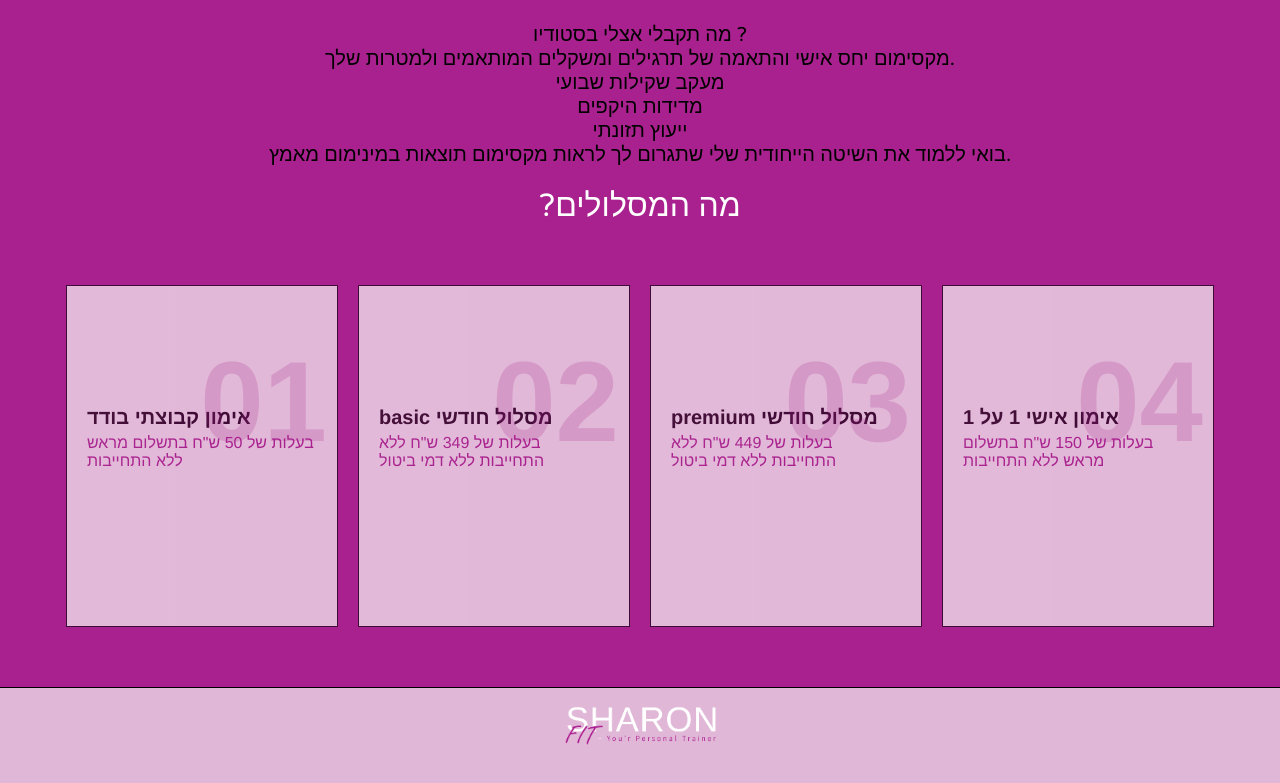
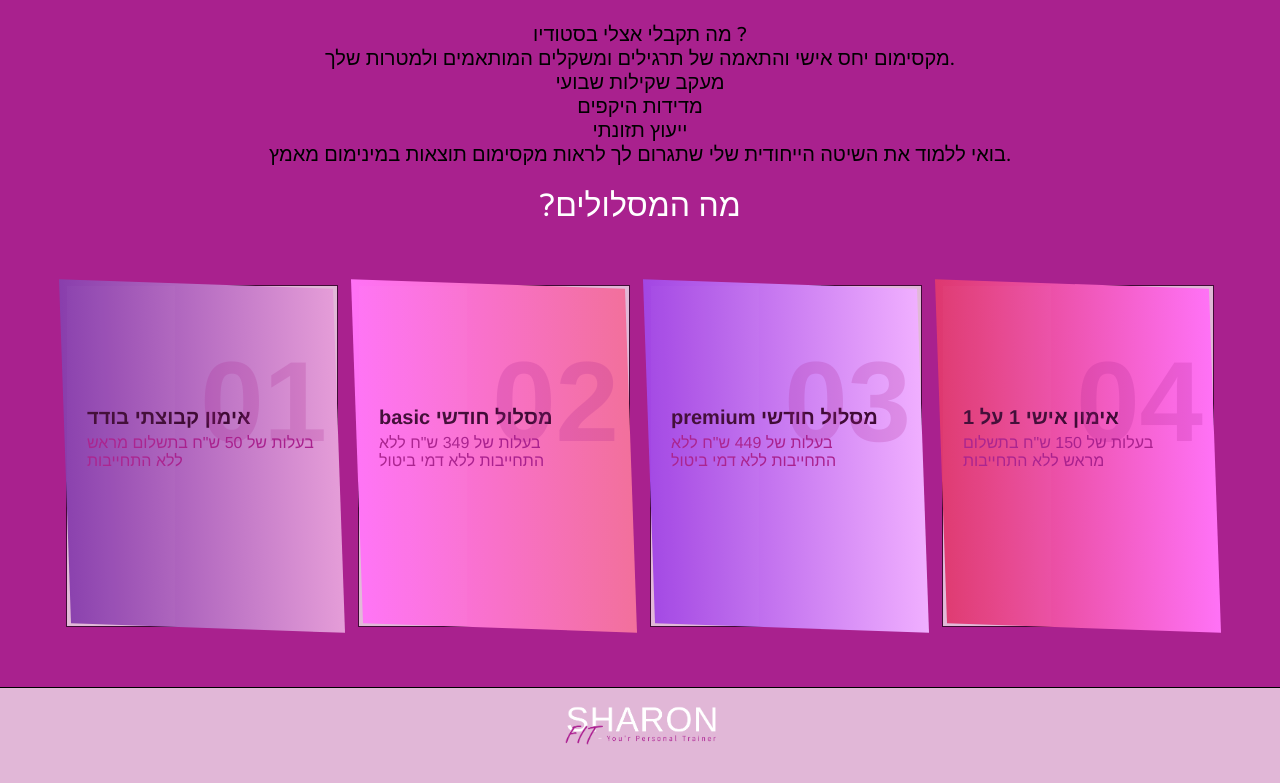
Before and after one commit to farucis/Sharon-Ft, a React (Create React App) app: page / in a window 1280 px wide. Shown: the part 3824-4607 px from the top of the page. Built offline with nearby package versions, Linux system fonts and the light colour scheme.

Commit message:
update UI

```diff
--- a/src/index.css
+++ b/src/index.css
@@ -103,3 +103,13 @@ code {
     transform: scale(1);
   }
 }
+
+@keyframes slide-in-left{
+    from{
+        transform: translate3d(-100%, 0, 0);
+        visibility: visible;
+    }
+    to{
+        transform: translate3d(0, 0, 0);
+    }
+}
--- a/src/screens/ContactUs/components/Functions.js
+++ b/src/screens/ContactUs/components/Functions.js
@@ -25,7 +25,13 @@ export const sendEmail = (e) => {
 export const fadeInEmailCard = () => {
   const height =
     $(".contactUs-icons-container").offset().top -
-    $(".contactUs-icons-container").height();
+    $(".contact-input-container").height();
+
+    console.log($(".contactUs-icons-container").offset().top);
+    console.log($(".contactUs-icons-container").height());
+    console.log($(".contact-input-container").offset().top);
+    console.log($(".contact-input-container").height());
+    console.log($(window).scrollTop());
 
   for (let i = 0; i < 3; i++)
     addAnimationToClass(".contact-input", "bounceInUp", 0.6, height, 1);
--- a/src/screens/TrainingPackages/components/TrainLevales/TrainLevales.css
+++ b/src/screens/TrainingPackages/components/TrainLevales/TrainLevales.css
@@ -1,3 +1,8 @@
+.tilesWrap li button {
+  all: unset;
+  cursor: pointer;
+}
+
 .tilesWrap {
   padding: 0;
   margin: 50px auto;
@@ -18,6 +23,7 @@
   background: var(--light-pink);
   border: 1px solid var(--dark-pink-border);
   text-align: left;
+  z-index: 0;
 }
 .tilesWrap li h2 {
   font-size: 114px;
@@ -43,7 +49,7 @@
 .tilesWrap li button {
   background: transparent;
   border: 1px solid var(--dark-pink-border);
-  padding: 10px 20px;
+  padding: 10px 30px;
   color: var(--dark-pink-border);
   border-radius: 3px;
   position: relative;
@@ -52,13 +58,15 @@
   opacity: 0;
   cursor: pointer;
   overflow: hidden;
+  font-size: 18px;
+  z-index: 2;
 }
 .tilesWrap li button:before {
   content: "";
   position: absolute;
   height: 100%;
   width: 120%;
-  background: #b7b7b7;
+  background: var(--light-pink);
   top: 0;
   opacity: 0;
   left: -140px;
@@ -72,7 +80,11 @@
 }
 .tilesWrap li button:hover {
   color: #262a2b;
+  border: 1px solid var(--dark-pink-button);
+  outline: 3px solid var(--dark-pink-button);
+  border-radius: 0px;
 }
+
 .tilesWrap li button:hover:before {
   left: 0;
   opacity: 1;
@@ -89,8 +101,8 @@
   left: -2px;
   right: -2px;
   bottom: -2px;
+  background: var(--light-pink);
   z-index: -1;
-  background: #fff;
   transform: skew(2deg, 2deg);
 }
 .tilesWrap li:after {
@@ -103,24 +115,20 @@
   background: rgba(255, 255, 255, 0.02);
 }
 .tilesWrap li:nth-child(1):before {
-  background: #c9ffbf;
-  background: -webkit-linear-gradient(to right, #ffafbd, #c9ffbf);
-  background: linear-gradient(to right, #ffafbd, #c9ffbf);
+  background: -webkit-linear-gradient(to right, #893eac, #e59dd8);
+  background: linear-gradient(to right, #893eac, #e59dd8);
 }
 .tilesWrap li:nth-child(2):before {
-  background: #f2709c;
-  background: -webkit-linear-gradient(to right, #ff9472, #f2709c);
-  background: linear-gradient(to right, #ff9472, #f2709c);
+  background: -webkit-linear-gradient(to right, #ff72f6, #f2709c);
+  background: linear-gradient(to right, #ff72f6, #f2709c);
 }
 .tilesWrap li:nth-child(3):before {
-  background: #c21500;
-  background: -webkit-linear-gradient(to right, #ffc500, #c21500);
-  background: linear-gradient(to right, #ffc500, #c21500);
+  background: -webkit-linear-gradient(to right, #b02edc, #f0afff);
+  background: linear-gradient(to right, #a246e3, #f0afff);
 }
 .tilesWrap li:nth-child(4):before {
-  background: #fc354c;
-  background: -webkit-linear-gradient(to right, #0abfbc, #fc354c);
-  background: linear-gradient(to right, #0abfbc, #fc354c);
+  background: -webkit-linear-gradient(to right, #de386f, #ff72f6);
+  background: linear-gradient(to right, #de386f, #ff72f6);
 }
 
 @media screen and (max-width: 1110px) {
--- a/src/screens/TrainingPackages/components/TrainLevales/TrainLevales.js
+++ b/src/screens/TrainingPackages/components/TrainLevales/TrainLevales.js
@@ -4,32 +4,41 @@ import "./TrainLevales.css";
 const TrainLevales = () => {
   return (
     <ul className="tilesWrap">
-      <li>
-        <h2>01</h2>
-        <h3>אימון קבוצתי בודד</h3>
-        <p>בעלות של 50 ש"ח בתשלום מראש ללא התחייבות</p>
-        <button>קרא עוד</button>
-      </li>
-      <li>
-        <h2>02</h2>
-        <h3>basic מסלול חודשי</h3>
-        <p>בעלות של 349 ש"ח ללא התחייבות ללא דמי ביטול</p>
-        <button>קרא עוד</button>
-      </li>
-      <li>
-        <h2>03</h2>
-        <h3>premium מסלול חודשי </h3>
-        <p>בעלות של 449 ש"ח ללא התחייבות ללא דמי ביטול</p>
-        <button>קרא עוד</button>
-      </li>
-      <li>
-        <h2>04</h2>
-        <h3>אימון אישי 1 על 1 </h3>
-        <p>בעלות של 150 ש"ח בתשלום מראש ללא התחייבות</p>
-        <button>קרא עוד</button>
-      </li>
+      {trainLevalesDB.map((obj) => {
+        return (
+          <li>
+            <h2>0{obj.id}</h2>
+            <h3>{obj.title}</h3>
+            <p>{obj.info}</p>
+            <button>קרא עוד</button>
+          </li>
+        );
+      })}
     </ul>
   );
 };
 
 export default TrainLevales;
+
+const trainLevalesDB = [
+  {
+    id: 1,
+    title: "אימון קבוצתי בודד",
+    info: 'בעלות של 50 ש"ח בתשלום מראש ללא התחייבות',
+  },
+  {
+    id: 2,
+    title: "basic מסלול חודשי",
+    info: 'בעלות של 349 ש"ח ללא התחייבות ללא דמי ביטול',
+  },
+  {
+    id: 3,
+    title: "premium מסלול חודשי",
+    info: 'בעלות של 449 ש"ח ללא התחייבות ללא דמי ביטול',
+  },
+  {
+    id: 4,
+    title: "אימון אישי 1 על 1",
+    info: 'בעלות של 150 ש"ח בתשלום מראש ללא התחייבות',
+  },
+];
```
